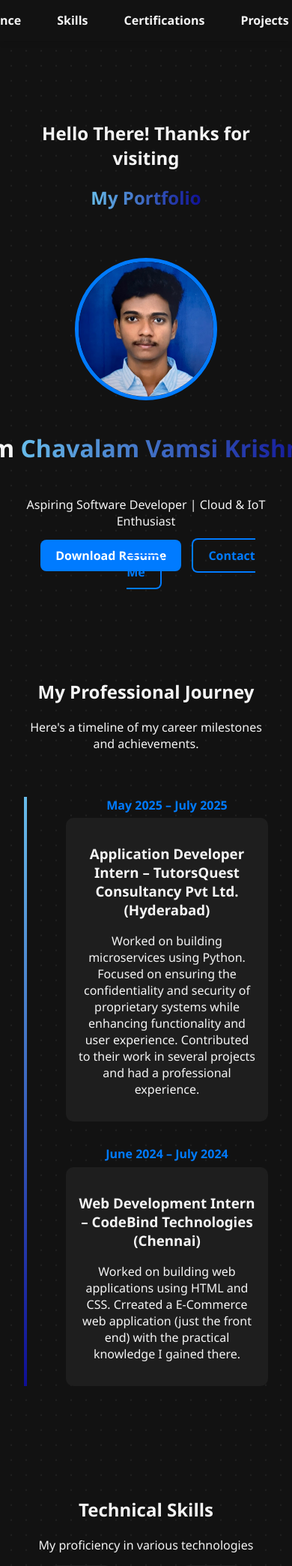
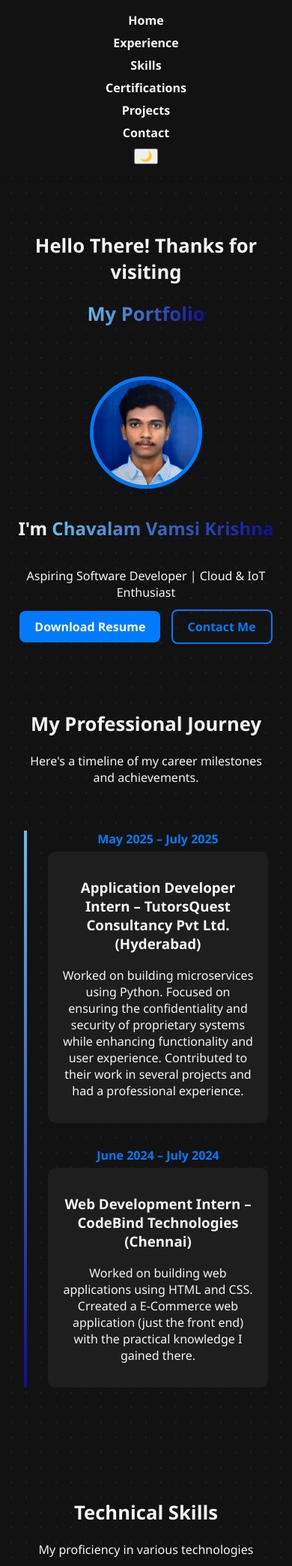
Before and after one commit to VamsiKrishnaChavalam/vamsi-portfolio, a Flask app: page / in a window 390 px wide; the page is wider, and only the part inside the window is pictured. Shown: the top 2089 px of that part at 75% size. Run offline with Flask 3, Linux system fonts and the light colour scheme.

Commit message:
Update style.css

```diff
--- a/static/style.css
+++ b/static/style.css
@@ -221,3 +221,74 @@ nav a:hover {
 .social-icons a:hover {
   color: #007BFF;
 }
+
+/* === Responsive Mobile Enhancements === */
+@media (max-width: 768px) {
+  nav ul {
+    flex-direction: column;
+    align-items: center;
+    gap: 0.5rem;
+  }
+
+  .hero {
+    padding: 2rem 1rem;
+  }
+
+  .hero-img {
+    width: 140px;
+    height: 140px;
+  }
+
+  .typewriter {
+    font-size: 1.5rem;
+  }
+
+  .buttons {
+    flex-direction: column;
+  }
+
+  .btn, .btn-outline {
+    width: 90%;
+    text-align: center;
+  }
+
+  .skills-grid {
+    grid-template-columns: repeat(auto-fit, minmax(80px, 1fr));
+  }
+
+  .timeline {
+    padding-left: 1rem;
+  }
+
+  .timeline-item {
+    padding-left: 1rem;
+  }
+
+  .timeline-dot {
+    left: -10px;
+    width: 12px;
+    height: 12px;
+  }
+
+  .certifications-list {
+    padding-left: 0.5rem;
+    font-size: 1rem;
+  }
+
+  .social-icons a {
+    font-size: 1.5rem;
+    margin: 0 8px;
+  }
+
+  h1, h2 {
+    font-size: 1.6rem;
+  }
+
+  p {
+    font-size: 1rem;
+  }
+
+  ul {
+    padding-left: 1rem;
+  }
+}
```
